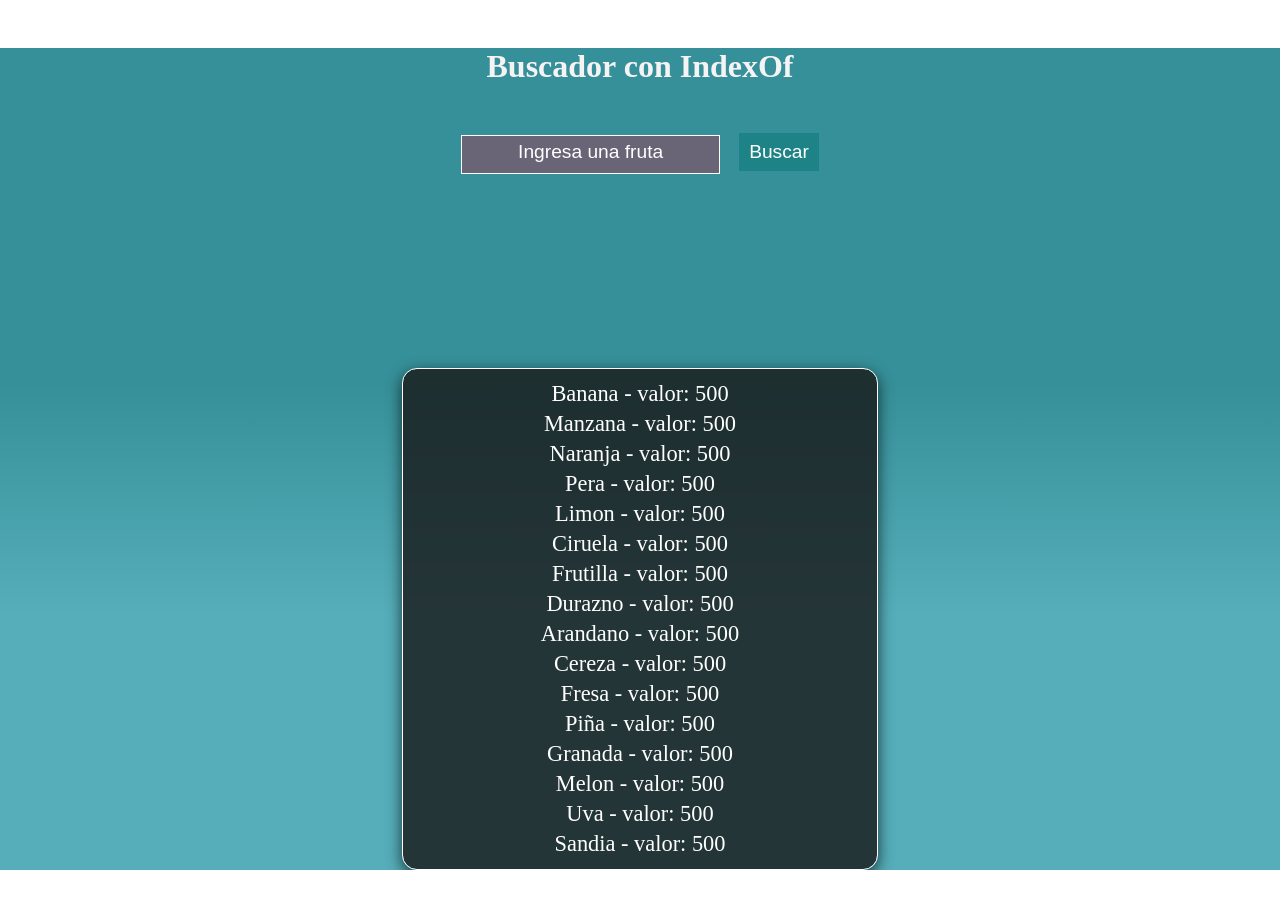
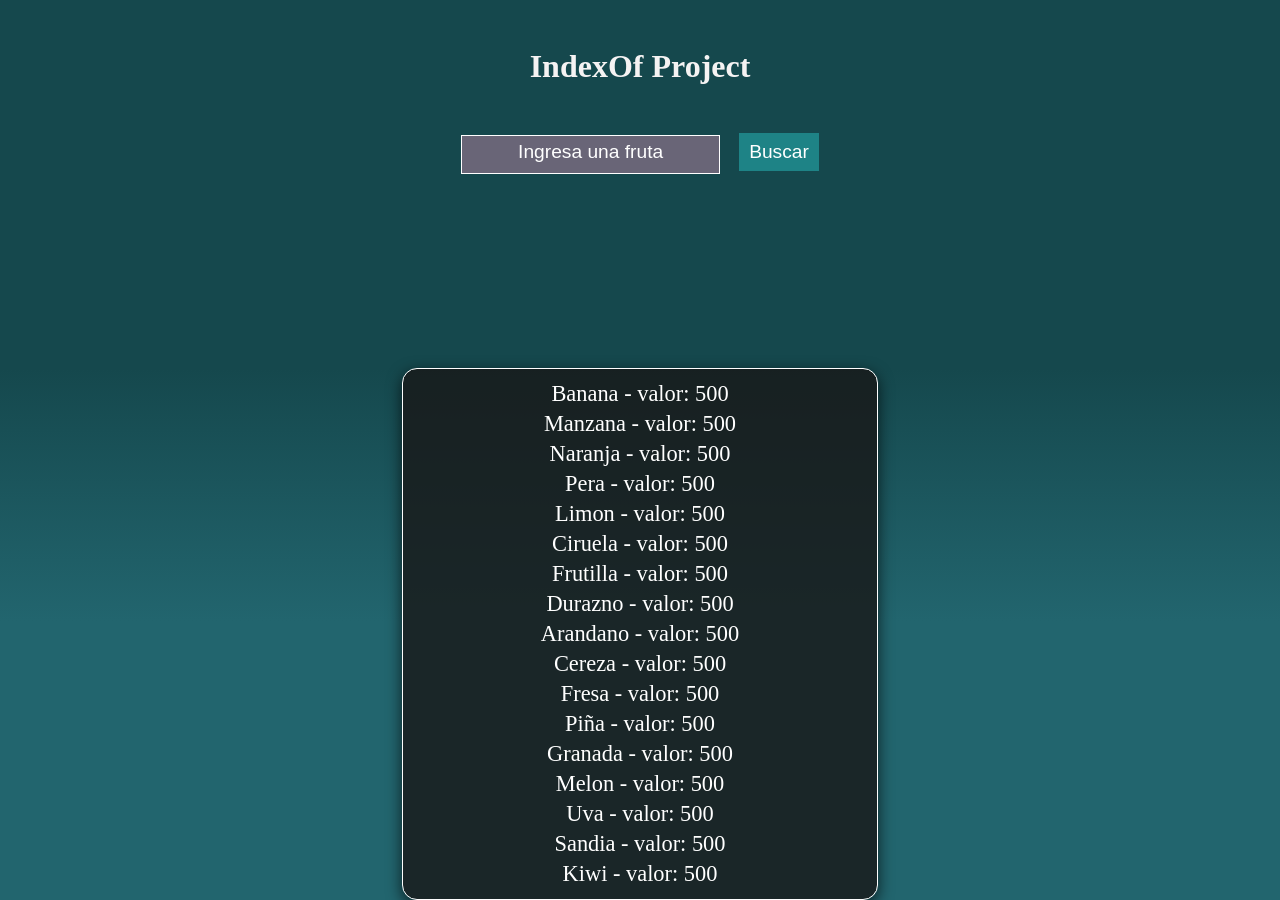
Before and after one commit to RodrigoFdz01/Buscador-con-IndexOf, a plain HTML site: page index.html in a window 1280 px wide. Before the commit the page ends 870 px from the top, so only its background shows below. Drawn offline with Linux system fonts and the light colour scheme.

Commit message:
uploading

```diff
--- a/buscador.js
+++ b/buscador.js
@@ -19,11 +19,13 @@ let productos = [
   { nombre: "Melon", valor: 500 },
   { nombre: "Uva", valor: 500 },
   { nombre: "Sandia", valor: 500 },
+  { nombre: "Kiwi", valor: 500 },
 ];
 
 function filtrar() {
   resultado.innerHTML = "";
   //console.log(input.value);
+
   let textoInput = input.value.toLowerCase();
 
   for (let producto of productos) {
--- a/index.html
+++ b/index.html
@@ -8,9 +8,8 @@
     <link rel="stylesheet" href="style.css" />
   </head>
   <body>
-    <div class="container">
     <div class="firstdiv">
-        <h2>Buscador con IndexOf</h2>
+      <h2>IndexOf Project</h2>
       <div class="buscador">
         <input id="input" type="text" placeholder="Ingresa una fruta" />
         <button class="boton" type="button">Buscar</button>
@@ -20,7 +19,7 @@
     <div>
       <ul id="resultado"></ul>
     </div>
-    </div>
+
     <script src="buscador.js"></script>
   </body>
 </html>
--- a/style.css
+++ b/style.css
@@ -1,15 +1,10 @@
 body {
   margin: 0;
   padding: 0;
+  background: rgb(85, 174, 186);
+  background: linear-gradient(0deg, rgb(34, 101, 110) 31%, rgb(21, 72, 77) 59%);
 }
-.container {
-  background: rgb(85, 174, 186);
-  background: linear-gradient(
-    0deg,
-    rgba(85, 174, 186, 1) 31%,
-    rgba(54, 144, 153, 1) 59%
-  );
-}
+
 .firstdiv {
   width: 80%;
   height: 40vh;
@@ -68,6 +63,12 @@ h2 {
   text-align: center;
 }
 
+@media (min-width: 320px) and (max-width: 767px) {
+  #resultado {
+    width: 80%;
+  }
+}
+
 #resultado > li {
   color: white;
   font-size: 1.4rem;
```
Lines whose indentation alone changed are shown as unchanged.
